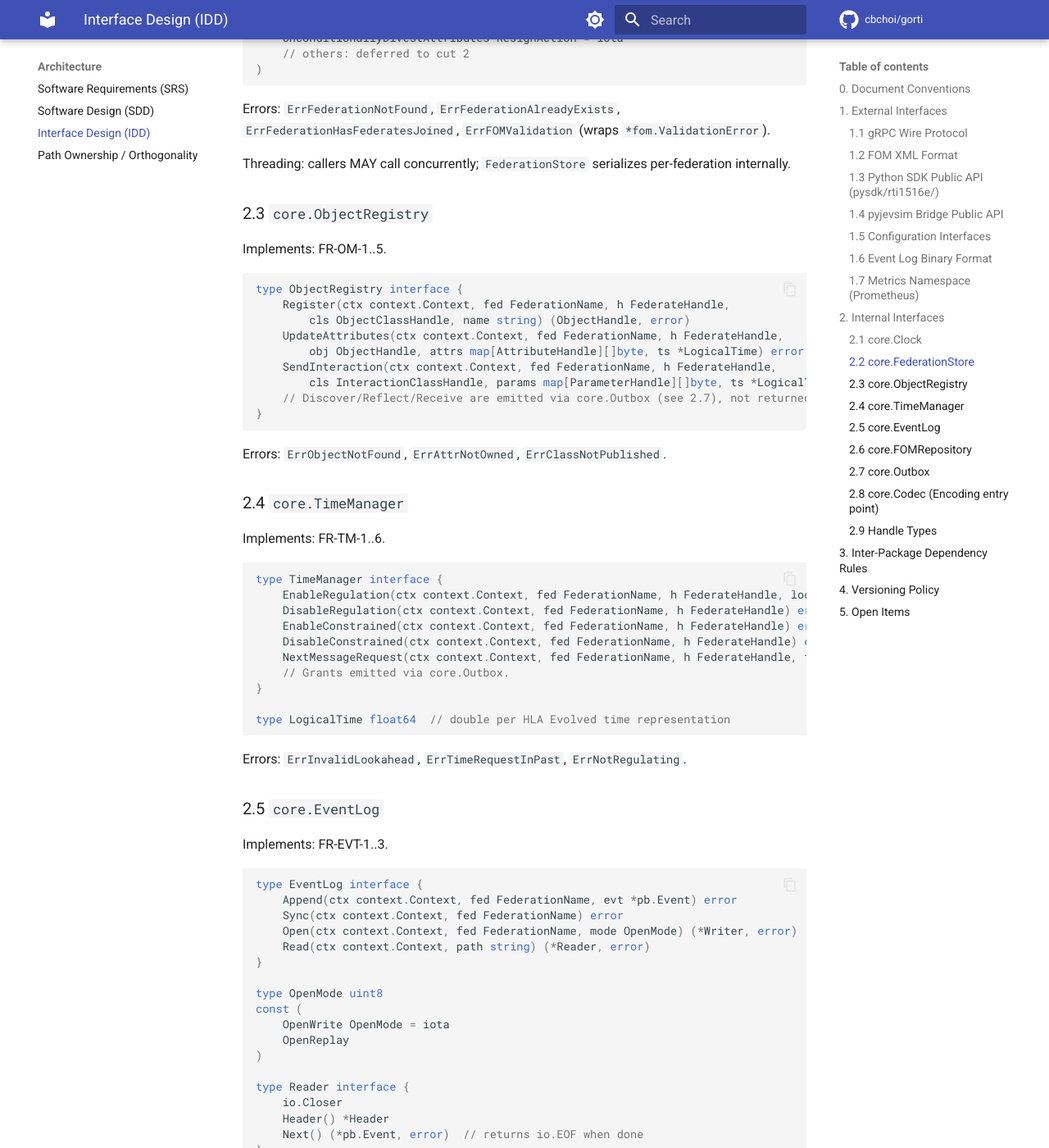
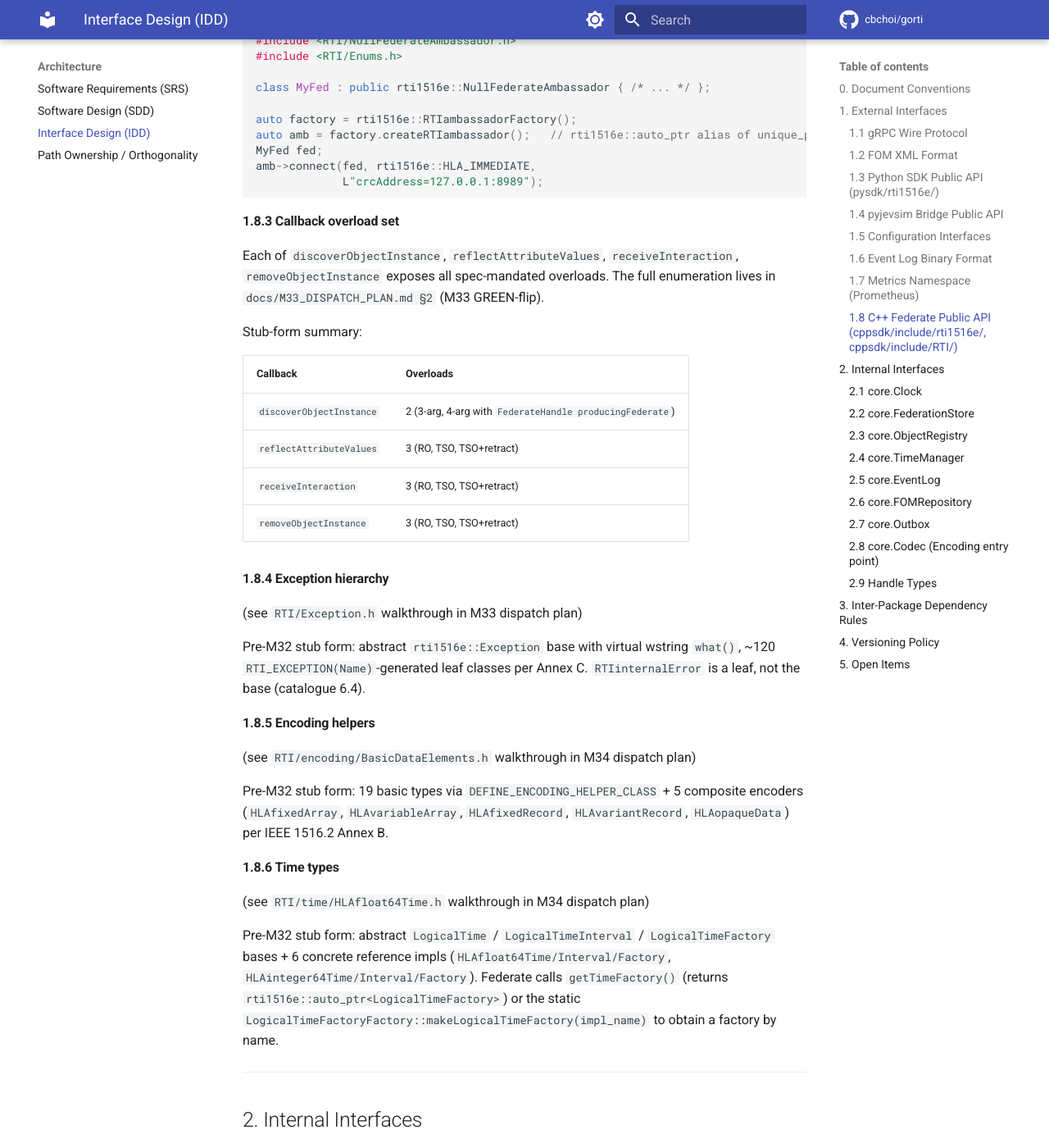
Before and after one commit to cbchoi/gorti, an MkDocs documentation site: the page built from docs/idd.md, in a window 1280 px wide and 1400 px high, scrolled down 11223 px. Shown: the whole window at 82% size. Built offline with MkDocs 1.6.1 and Material for MkDocs 9.7.7, drawn with Linux system fonts in a browser that asks for light colours; comment, search, counter and statistics services are not loaded; some of the changed text lies outside the part shown.

Commit message:
M31-E: IDD §1.8 C++ DLC API skeleton (TASK-357)
Adds §1.8 C++ Federate Public API per docs/DLC_COMPLIANCE_PROGRAM.md §4.
Subsections:
  1.8.1 Header tree     30 spec-mandated files at cppsdk/include/RTI/
                        + back-compat rti1516e/ aliases
  1.8.2 Construction    factory pattern (M31 stub form shown)
  1.8.3 Callbacks       3x reflect/receive/remove overload table
  1.8.4 Exceptions      abstract Exception + ~120 RTI_EXCEPTION leaves
  1.8.5 Encoding        19 basic + 5 composite DataElement classes
  1.8.6 Time            abstract bases + 6 concrete time/factory impls

Subsections 1.8.2-1.8.6 reference forward to M32-M35 dispatch plans for
the GREEN-flip walkthroughs; M31 lands the skeleton with the M31 stub
form documented inline.

````diff
--- a/docs/idd.md
+++ b/docs/idd.md
@@ -399,6 +399,101 @@
 
 Histogram buckets: SI-friendly defaults (`5e-4, 1e-3, 5e-3, 1e-2, 5e-2, 1e-1, 5e-1, 1, 5`).
 
+### 1.8 C++ Federate Public API (`cppsdk/include/rti1516e/`, `cppsdk/include/RTI/`)
+
+Per IR-CPPAPI-1..4 and FR-DLC-1..18 (`docs/srs.md §5.14`). Strict implementation of IEEE 1516.1-2010 Annex C (DLC C++ federate API). The M31 milestone lands the RED test scaffold and 30 forward-declaration header stubs; M32-M35 flip slices GREEN per `docs/DLC_COMPLIANCE_PROGRAM.md §6`.
+
+#### 1.8.1 Header tree
+
+```
+RTI/                          [spec-mandated path; gorti's M31 stub form]
+  RTIambassador.h
+  RTIambassadorFactory.h
+  FederateAmbassador.h
+  NullFederateAmbassador.h
+  Exception.h
+  Handle.h
+  Typedefs.h
+  VariableLengthData.h
+  LogicalTime.h
+  LogicalTimeFactory.h
+  LogicalTimeInterval.h
+  RangeBounds.h
+  Enums.h
+  SpecificConfig.h
+  RTI1516.h                   [aggregate include + rtiName()/rtiVersion()]
+  encoding/
+    BasicDataElements.h       [HLAfloat64BE, HLAinteger32BE, HLAunicodeString, ...]
+    DataElement.h             [abstract base]
+    EncodingConfig.h
+    EncodingExceptions.h
+    HLAfixedArray.h
+    HLAfixedRecord.h
+    HLAopaqueData.h
+    HLAvariableArray.h
+    HLAvariantRecord.h
+  time/
+    HLAfloat64Time.h
+    HLAfloat64TimeFactory.h
+    HLAfloat64Interval.h
+    HLAinteger64Time.h
+    HLAinteger64TimeFactory.h
+    HLAinteger64Interval.h
+rti1516e/                     [gorti back-compat aliases — re-export from RTI/]
+  (M17 Cut-1..4 headers continue to work; new code prefers RTI/)
+```
+
+#### 1.8.2 Construction pattern (spec-exact)
+
+(see `docs/M32_DISPATCH_PLAN.md` for the M32 GREEN-flip of catalogue sections 1 + 2.)
+
+Pre-M32 stub form (M31):
+
+```cpp
+#include <RTI/RTIambassadorFactory.h>
+#include <RTI/NullFederateAmbassador.h>
+#include <RTI/Enums.h>
+
+class MyFed : public rti1516e::NullFederateAmbassador { /* ... */ };
+
+auto factory = rti1516e::RTIambassadorFactory();
+auto amb = factory.createRTIambassador();   // rti1516e::auto_ptr alias of unique_ptr
+MyFed fed;
+amb->connect(fed, rti1516e::HLA_IMMEDIATE,
+             L"crcAddress=127.0.0.1:8989");
+```
+
+#### 1.8.3 Callback overload set
+
+Each of `discoverObjectInstance`, `reflectAttributeValues`, `receiveInteraction`, `removeObjectInstance` exposes all spec-mandated overloads. The full enumeration lives in `docs/M33_DISPATCH_PLAN.md §2` (M33 GREEN-flip).
+
+Stub-form summary:
+
+| Callback | Overloads |
+|---|---|
+| `discoverObjectInstance` | 2 (3-arg, 4-arg with `FederateHandle producingFederate`) |
+| `reflectAttributeValues` | 3 (RO, TSO, TSO+retract) |
+| `receiveInteraction` | 3 (RO, TSO, TSO+retract) |
+| `removeObjectInstance` | 3 (RO, TSO, TSO+retract) |
+
+#### 1.8.4 Exception hierarchy
+
+(see `RTI/Exception.h` walkthrough in M33 dispatch plan)
+
+Pre-M32 stub form: abstract `rti1516e::Exception` base with virtual wstring `what()`, ~120 `RTI_EXCEPTION(Name)`-generated leaf classes per Annex C. `RTIinternalError` is a leaf, not the base (catalogue 6.4).
+
+#### 1.8.5 Encoding helpers
+
+(see `RTI/encoding/BasicDataElements.h` walkthrough in M34 dispatch plan)
+
+Pre-M32 stub form: 19 basic types via `DEFINE_ENCODING_HELPER_CLASS` + 5 composite encoders (`HLAfixedArray`, `HLAvariableArray`, `HLAfixedRecord`, `HLAvariantRecord`, `HLAopaqueData`) per IEEE 1516.2 Annex B.
+
+#### 1.8.6 Time types
+
+(see `RTI/time/HLAfloat64Time.h` walkthrough in M34 dispatch plan)
+
+Pre-M32 stub form: abstract `LogicalTime` / `LogicalTimeInterval` / `LogicalTimeFactory` bases + 6 concrete reference impls (`HLAfloat64Time/Interval/Factory`, `HLAinteger64Time/Interval/Factory`). Federate calls `getTimeFactory()` (returns `rti1516e::auto_ptr<LogicalTimeFactory>`) or the static `LogicalTimeFactoryFactory::makeLogicalTimeFactory(impl_name)` to obtain a factory by name.
+
 ---
 
 ## 2. Internal Interfaces
````
